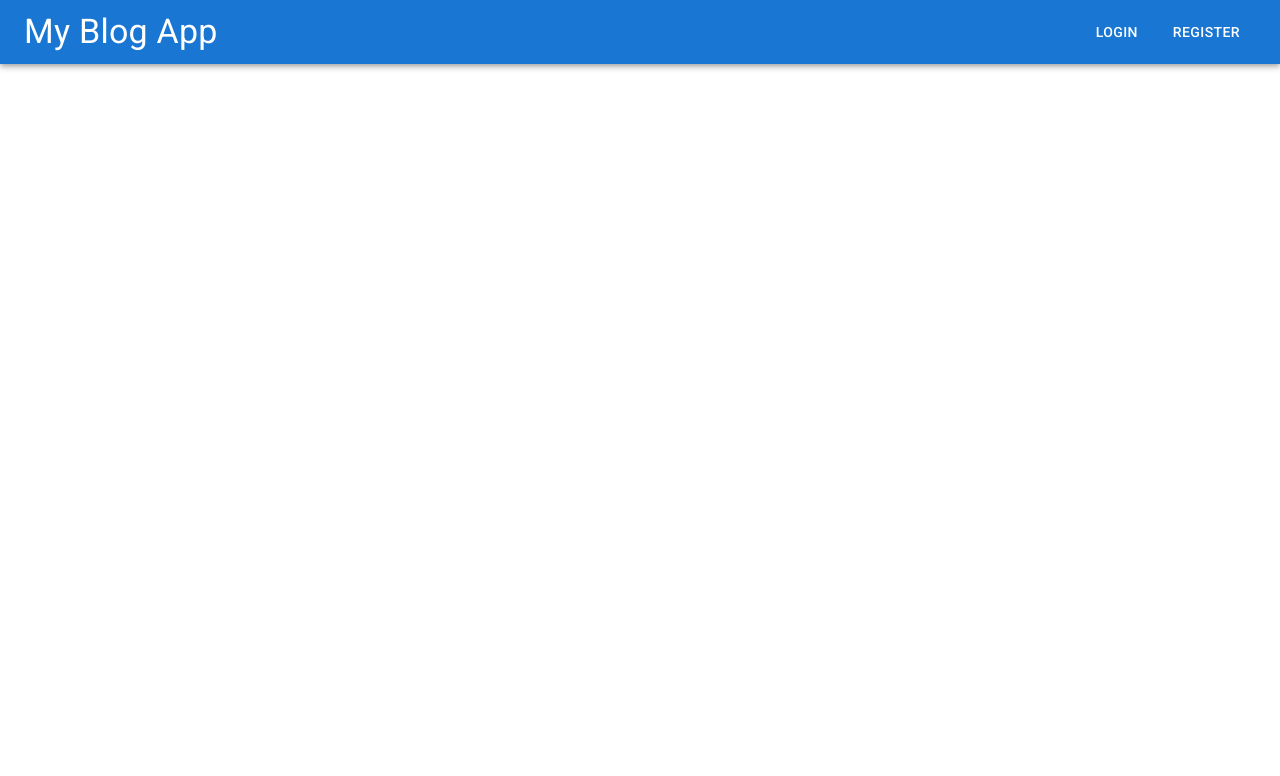
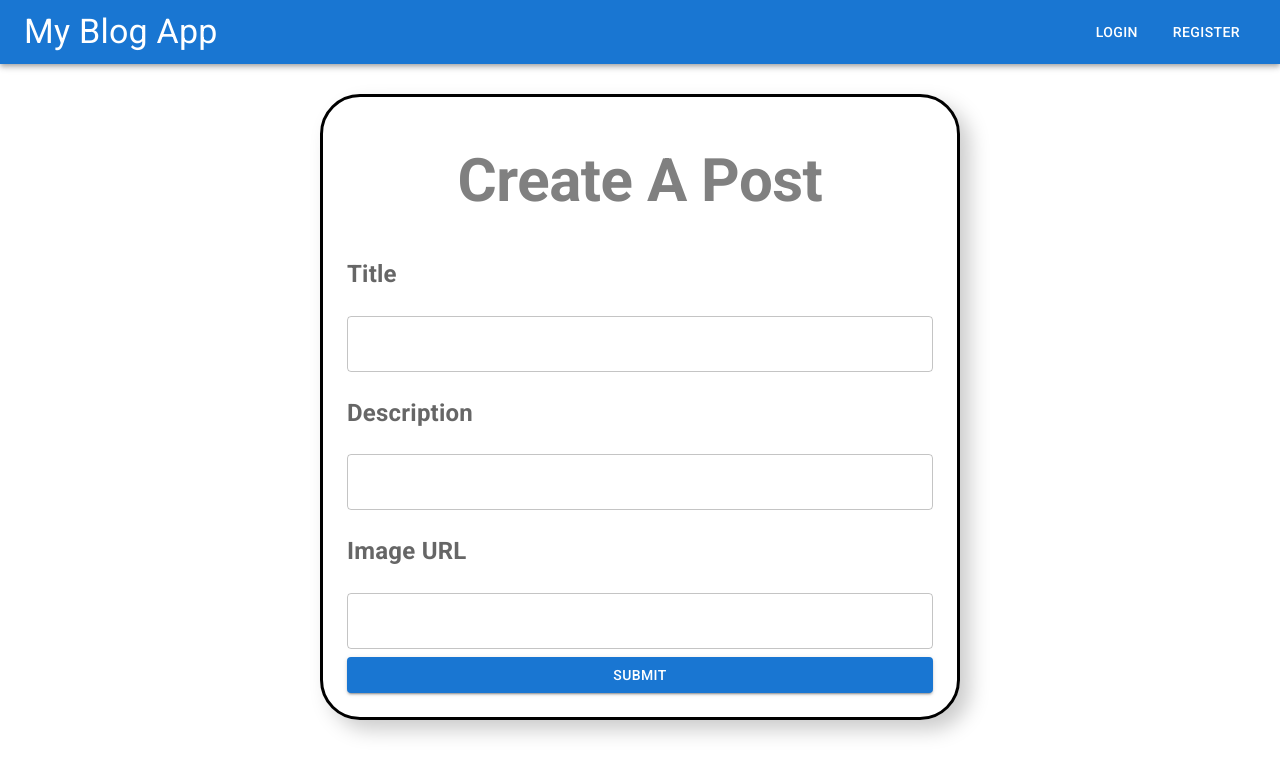
Before and after one commit to vatsalagarwall/blog-app, a React (Create React App) app in the folder client/: page /create-blog in a window 1280 px wide. Shown: the top 776 px of the page. Built offline with nearby package versions, Linux system fonts and the light colour scheme.

Commit message:
create-blog

```diff
--- a/client/src/App.js
+++ b/client/src/App.js
@@ -4,7 +4,7 @@ import Blogs from "./pages/Blogs";
 import Login from "./pages/Login";
 import Register from "./pages/Register";
 import UserBlogs from "./pages/UserBlogs";
-// import CreateBlog from "./pages/CreateBlog";
+import CreateBlog from "./pages/CreateBlog";
 // import BlogDetails from "./pages/BlogDetails";
 // import { Toaster } from "react-hot-toast";
 function App() {
@@ -16,8 +16,8 @@ function App() {
         <Route path="/" element={<Blogs />} />
         <Route path="/blogs" element={<Blogs />} />
         <Route path="/my-blogs" element={<UserBlogs />} />
-        {/*<Route path="/blog-details/:id" element={<BlogDetails />} />
-        <Route path="/create-blog" element={<CreateBlog />} /> */}
+        {/*<Route path="/blog-details/:id" element={<BlogDetails />} />*/}
+        <Route path="/create-blog" element={<CreateBlog />} />
         <Route path="/login" element={<Login />} />
         <Route path="/register" element={<Register />} />
       </Routes>
--- a/client/src/components/Header.jsx
+++ b/client/src/components/Header.jsx
@@ -49,7 +49,11 @@ const Header = () => {
               >
                 <Tab label="Blogs" LinkComponent={Link} to="/blogs" />
                 <Tab label="My Blogs" LinkComponent={Link} to="/my-blogs" />
-                {/* <Tab label="Create Blog" LinkComponent={Link} to="/create-blog" /> */}
+                <Tab
+                  label="Create Blog"
+                  LinkComponent={Link}
+                  to="/create-blog"
+                />
               </Tabs>
             </Box>
           )}
--- /dev/null
+++ b/client/src/pages/CreateBlog.jsx
@@ -0,0 +1,103 @@
+import React, { useState } from "react";
+import { useNavigate } from "react-router-dom";
+import { Box, Button, InputLabel, TextField, Typography } from "@mui/material";
+
+const CreateBlog = () => {
+  const [inputs, setInputs] = useState({
+    title: "",
+    description: "",
+    image: "",
+  });
+
+  const handleSubmit = (e) => {
+    e.preventDefault();
+    console.log(inputs);
+    try {
+      const { data } = axios.post("/api/v1/blog/create-blog", {
+        title: inputs.title,
+        description: inputs.description,
+        image: inputs.image,
+      });
+    } catch (error) {
+      console.log(error);
+    }
+  };
+
+  const handleChange = (e) => {
+    setInputs((prevState) => ({
+      ...prevState,
+      [e.target.name]: e.target.value,
+    }));
+  };
+  return (
+    <>
+      <form onSubmit={handleSubmit}>
+        <Box
+          width={"50%"}
+          border={3}
+          borderRadius={10}
+          padding={3}
+          margin="auto"
+          boxShadow={"10px 10px 20px #ccc"}
+          display="flex"
+          flexDirection={"column"}
+          marginTop="30px"
+        >
+          <Typography
+            variant="h2"
+            textAlign={"center"}
+            fontWeight="bold"
+            padding={3}
+            color="gray"
+          >
+            Create A Post
+          </Typography>
+          <InputLabel
+            sx={{ mb: 1, mt: 2, fontSize: "24px", fontWeight: "bold" }}
+          >
+            Title
+          </InputLabel>
+          <TextField
+            name="title"
+            value={inputs.title}
+            onChange={handleChange}
+            margin="normal"
+            variant="outlined"
+            required
+          />{" "}
+          <InputLabel
+            sx={{ mb: 1, mt: 2, fontSize: "24px", fontWeight: "bold" }}
+          >
+            Description
+          </InputLabel>
+          <TextField
+            name="description"
+            value={inputs.description}
+            onChange={handleChange}
+            margin="normal"
+            variant="outlined"
+            required
+          />
+          <InputLabel
+            sx={{ mb: 1, mt: 2, fontSize: "24px", fontWeight: "bold" }}
+          >
+            Image URL
+          </InputLabel>
+          <TextField
+            name="image"
+            value={inputs.image}
+            onChange={handleChange}
+            margin="normal"
+            variant="outlined"
+            required
+          />
+          <Button type="submit" color="primary" variant="contained">
+            SUBMIT
+          </Button>
+        </Box>
+      </form>
+    </>
+  );
+};
+
+export default CreateBlog;
```
Also changed, not shown: 1 other file (tests, documents, lock files or other folders).
